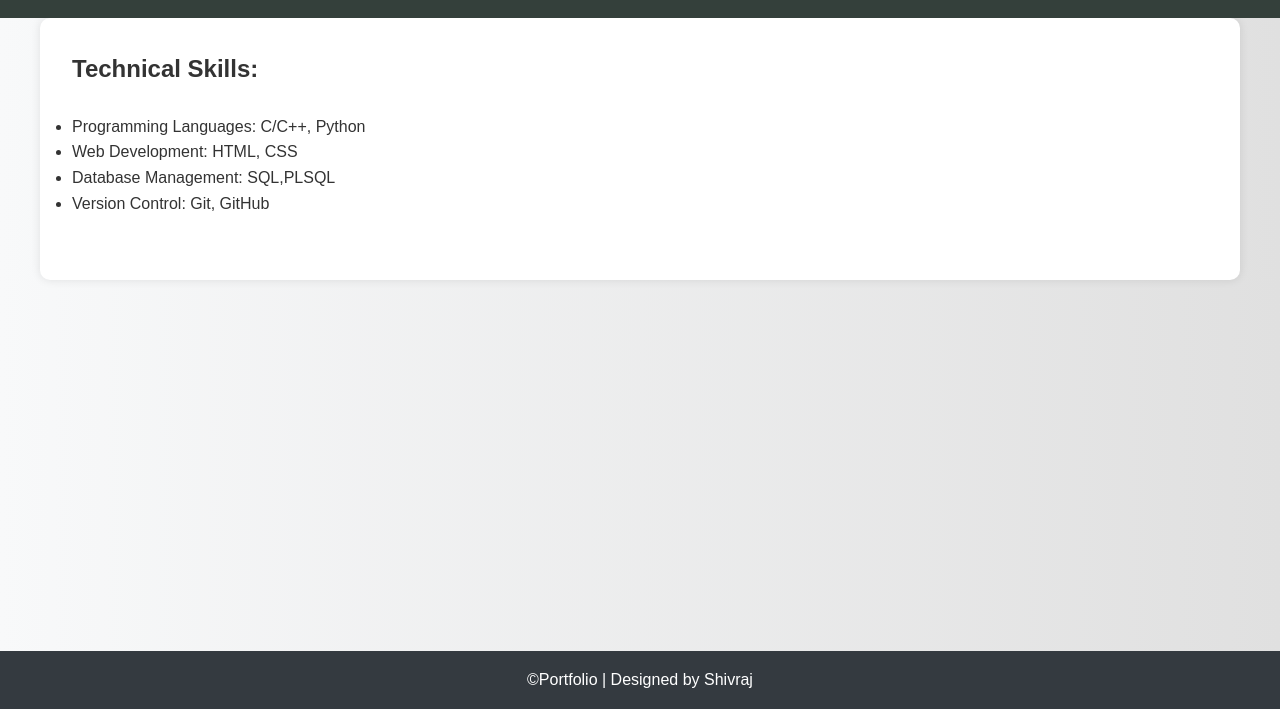
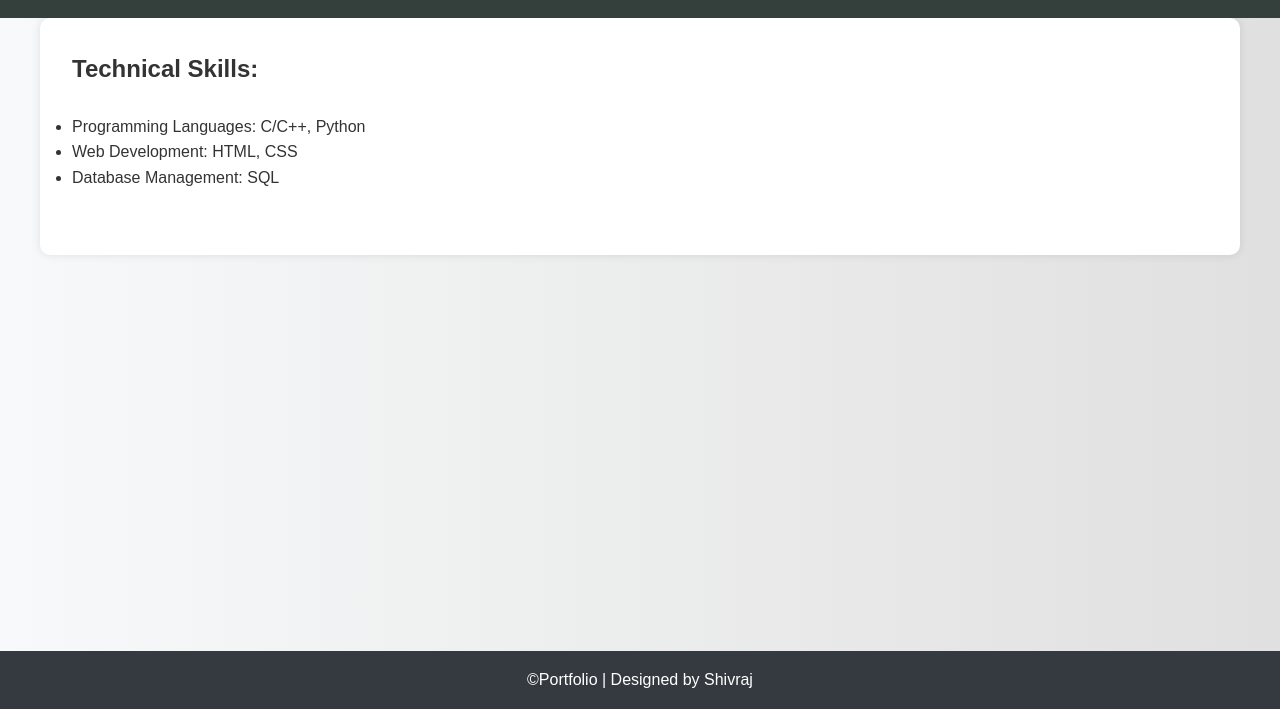
Before and after one commit to ShivrajJirli/portfolio.github.io, a plain HTML site: page skills.html in a window 1280 px wide. Shown: the part 91-800 px from the top of the page. Drawn offline with Linux system fonts and the light colour scheme.

Commit message:
Update skills.html

```diff
--- a/skills.html
+++ b/skills.html
@@ -25,8 +25,7 @@
             <ul>
                 <li>Programming Languages: C/C++, Python </li>
                 <li>Web Development: HTML, CSS </li>
-                <li>Database Management: SQL,PLSQL </li>
-                <li>Version Control: Git, GitHub</li>
+                <li>Database Management: SQL </li>
             </ul>
         </section>
     </main>
```
